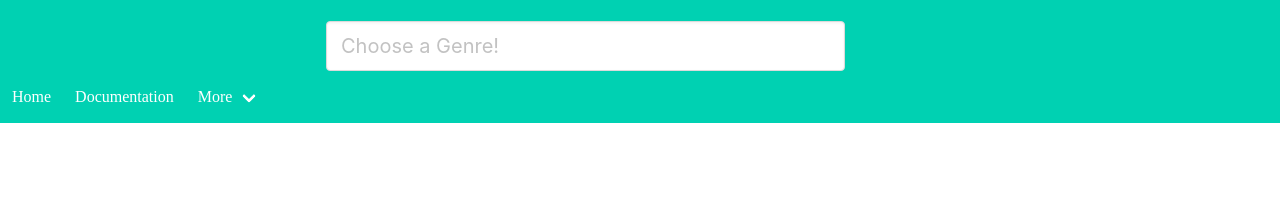
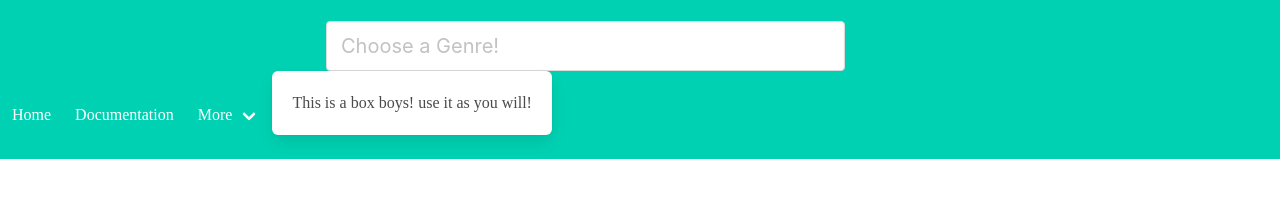
Before and after one commit to Gator2-0/Vibe, a plain HTML site: page index.html in a window 1280 px wide. Shown: the part 92-290 px from the top of the page. Drawn offline with nearby package versions, Linux system fonts and the light colour scheme.

Commit message:
added content box

```diff
--- a/index.html
+++ b/index.html
@@ -41,6 +41,10 @@
         <a class="navbar-link">
             More
         </a>
+<!-- Content Box -->
+        <div class="box">
+           This is a box boys! use it as you will!
+          </div>
 </body>
 <script src="https://code.jquery.com/jquery-3.5.1.min.js"></script>
 <script src="./assets/js/script.js"></script>
```
